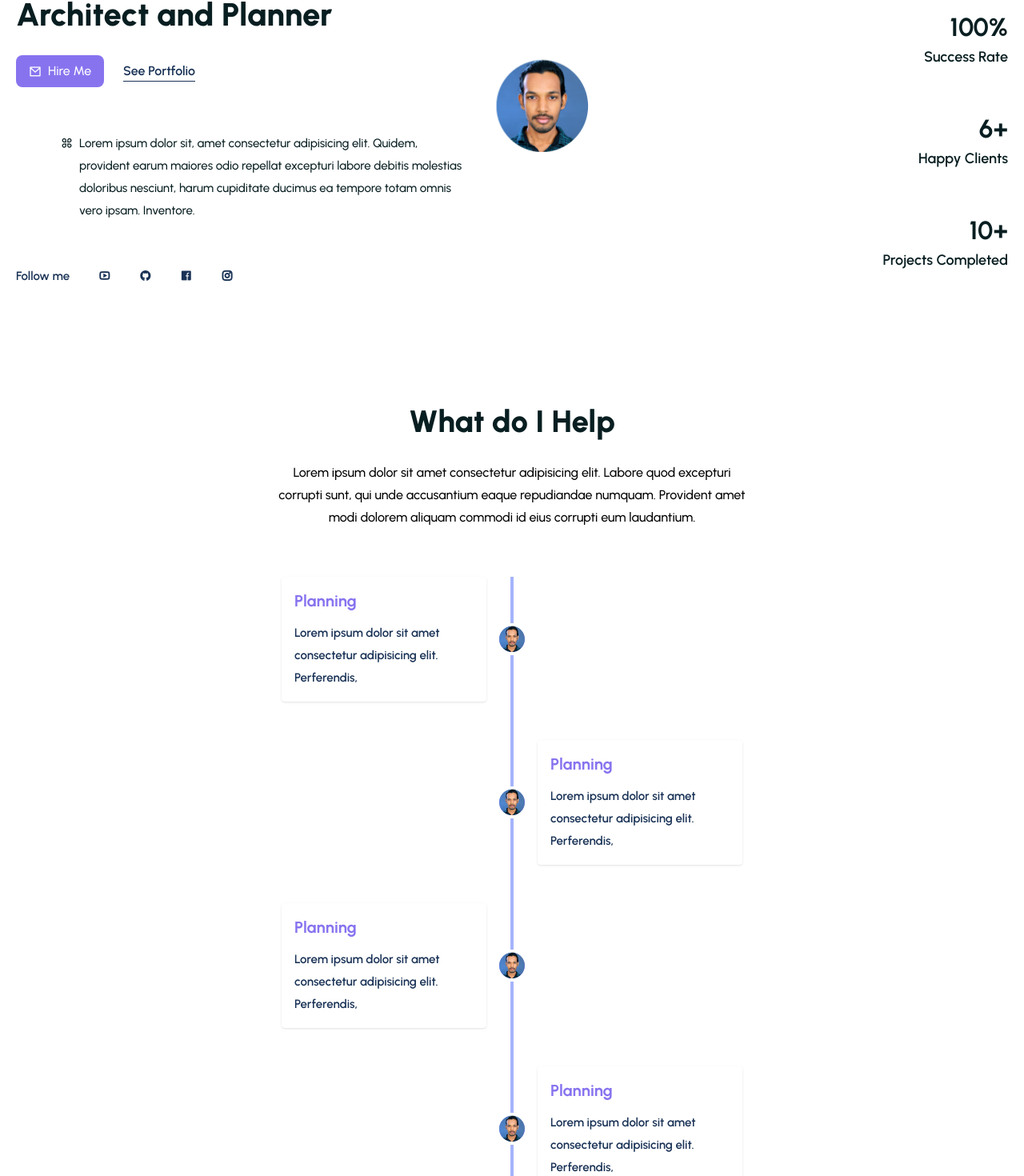
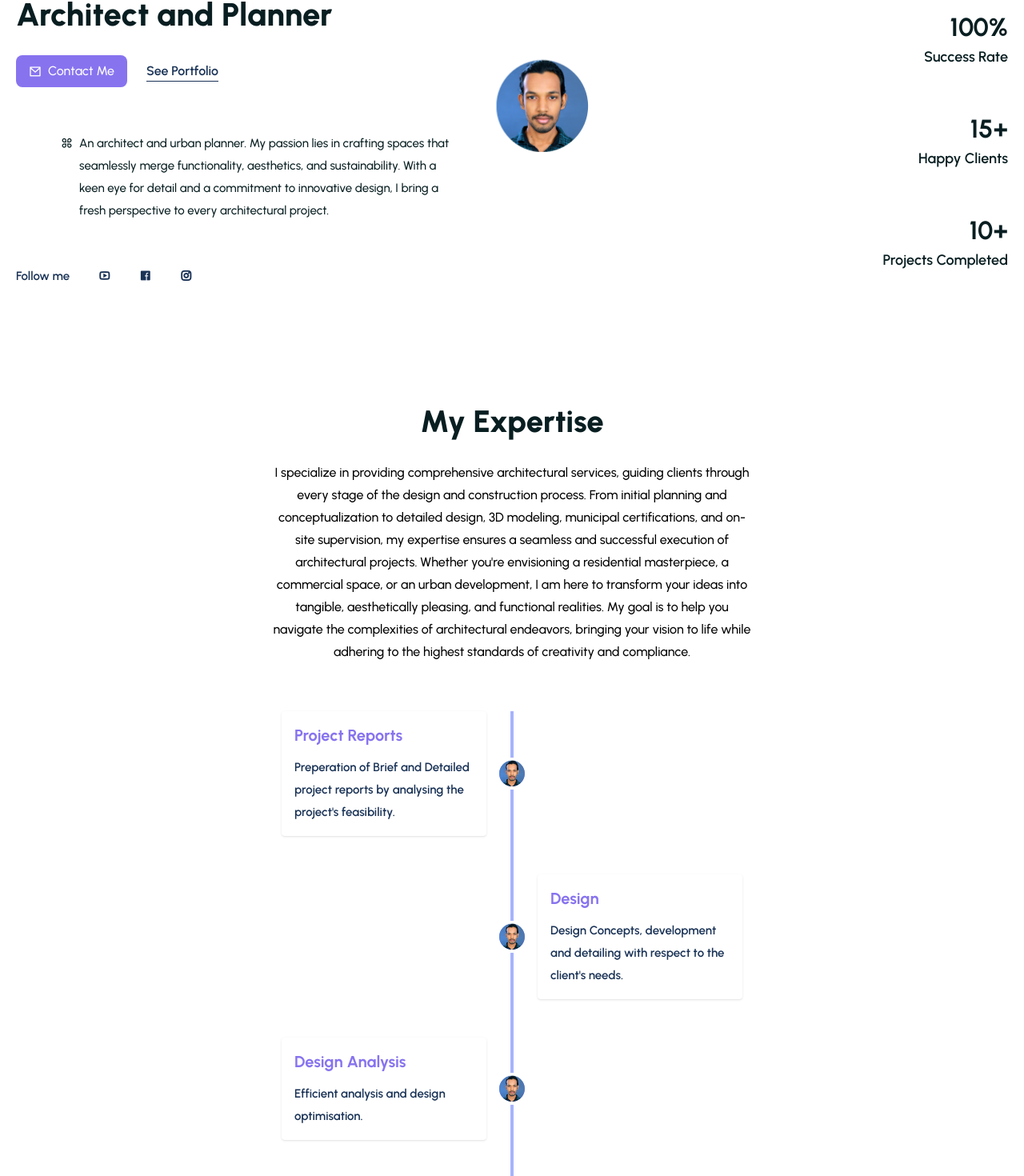
Before and after one commit to Arunarchitect/dockertest, a React (Vite) app: page / in a window 1280 px wide. Shown: the part 253-1723 px from the top of the page at 80% size. Built offline with nearby package versions, Linux system fonts and the light colour scheme.

Commit message:
corrected the wordings

```diff
--- a/src/components/Footer/Footer.jsx
+++ b/src/components/Footer/Footer.jsx
@@ -8,25 +8,25 @@ const Footer = () => {
         <div className="sm:flex items-center justify-between md:gap-8">
           <div className="w-full">
             <h2 className='text-[26px] leading-10 text-white font-[600] mb-5 md:text-[2rem]'>
-              Do you want to make beautiful Spaces?
+              Do you want to make beautiful and Functional Spaces?
             </h2>
             <a href="#contact">
-                        <button className='bg-primaryColor text-white font-[500] flex items-center gap-2 hover:bg-smallTextColor ease-in duration-300 py-2 px-4 rounded-[8px]'><i className="ri-mail-line"></i>Hire Me</button>
+                        <button className='bg-primaryColor text-white font-[500] flex items-center gap-2 hover:bg-smallTextColor ease-in duration-300 py-2 px-4 rounded-[8px]'><i className="ri-mail-line"></i>Contact Me</button>
                     </a>
           </div>
           <div className="w-full sm:w-1/2">
             <p className="text-gray-300 leading-7 mt-4 sm:mt-0">
-              Lorem ipsum dolor sit, amet consectetur adipisicing elit. Deserunt fuga, rem nisi, porro nihil quisquam dolorum iure, cum quia
+              For more of my updates you can -----!
             </p>
             <div className="flex items-center gap-4 flex-wrap md:gap-8 mt-10">
               <span className='text-gray-300 font-[600] text-[15px]'>
                 Follow me:
               </span>
-              <span className="w-[35px] h-[35px] bg-black p-1 rounded-[50px] cursor-pointer text-center">
+              {/* <span className="w-[35px] h-[35px] bg-black p-1 rounded-[50px] cursor-pointer text-center">
                 <a href="#github" className="text-gray-300 font-[500] text-[18px]">
                 <i className="ri-github-fill"></i>
                 </a>
-              </span>
+              </span> */}
               <span className="w-[35px] h-[35px] bg-black p-1 rounded-[50px] cursor-pointer text-center">
                 <a href="#github" className="text-gray-300 font-[500] text-[18px]">
                 <i className="ri-youtube-line"></i>
--- a/src/components/Header/Header.jsx
+++ b/src/components/Header/Header.jsx
@@ -64,9 +64,12 @@ const Header = () => {
                 {/* menu end */}
                 {/* menu right */}
                 <div className="flex items-center gap-4">
+                    <a href="#contact">
                     <button className='flex items-center gap-2 text-smallTextColor font-[600] border border-solid border-smallTextColor py-2 px-4 rounded-[8px] max-h-[40px] hover:bg-smallTextColor hover:text-white hover:font-[500] ease-in duration-200'>
                         <i className="ri-send-plane-line"></i>Lets Talk
                     </button>
+                    </a>
+
                     <span onClick={toggleMenu} className='text-2xl text-smallTextColor md:hidden cursor-pointer'><i className="ri-menu-line"></i></span>
                 </div>
                 {/* menu end right */}
--- a/src/components/UI/Hero.jsx
+++ b/src/components/UI/Hero.jsx
@@ -13,7 +13,7 @@ const Hero = () => {
                     <h1 data-aos="fade-up" data-aos-duration='1500' className='text-headingColor font-[800] text-[1.8rem] sm:text-[40px] leading-[35px] sm:leading-[46px] mt-5' >I am Arun Ravikumar <br /> Architect and Planner</h1>
                     <div data-aos="fade-up" data-aos-duration='1800' data-aos-delay='200' className="flex items-center gap-6 mt-7">
                     <a href="#contact">
-                        <button className='bg-primaryColor text-white font-[500] flex items-center gap-2 hover:bg-smallTextColor ease-in duration-300 py-2 px-4 rounded-[8px]'><i className="ri-mail-line"></i>Hire Me</button>
+                        <button className='bg-primaryColor text-white font-[500] flex items-center gap-2 hover:bg-smallTextColor ease-in duration-300 py-2 px-4 rounded-[8px]'><i className="ri-mail-line"></i>Contact Me</button>
                     </a>
                     <a href="#portfolio">
                         <button className=' text-smallTextColor font-[600] text-[16px] border-b  border-solid border-smallTextColor  '>See Portfolio</button>
@@ -22,7 +22,9 @@ const Hero = () => {
 
                 </div>
                     <p data-aos="fade-left" data-aos-duration='1500' className='flex gap-2 text-headingColor mt-14 font-[500] text-[15px] leading-7 sm:pl-14 sm:pr-10'>
-                        <span><i className="ri-apps-line"></i></span>Lorem ipsum dolor sit, amet consectetur adipisicing elit. Quidem, provident earum maiores odio repellat excepturi labore debitis molestias doloribus nesciunt, harum cupiditate ducimus ea tempore totam omnis vero ipsam. Inventore.</p>
+                        <span><i className="ri-apps-line"></i></span>
+                        An architect and urban planner. My passion lies in crafting spaces that seamlessly merge functionality, aesthetics, and sustainability. With a keen eye for detail and a commitment to innovative design, I bring a fresh perspective to every architectural project.
+                        </p>
                         <div className="flex items-center gap-9 mt-14">
                             <span className='text-smallTextColor  text-[15px] font-[600]'>
                                 Follow me
@@ -34,13 +36,13 @@ const Hero = () => {
                                     <i className="ri-youtube-line"></i>
                                 </a>
                             </span>
-                            <span>
+                            {/* <span>
                                 <a
                                 className='text-smallTextColor  text-[15px] font-[600]'
                                 href="#github">
                                     <i className="ri-github-fill"></i>
                                 </a>
-                            </span>
+                            </span> */}
                             <span>
                                 <a
                                 className='text-smallTextColor  text-[15px] font-[600]'
@@ -70,7 +72,7 @@ const Hero = () => {
                 <div className="md:basis-1/5 flex justify-between text-center mt-10 flex-wrap gap-3 md:mt-0 md:flex-col md:justify-end md:text-end">
                     <div className="mb-10">
                         <h2 className='text-headingColor font-[700] text-[32px]'>
-                            <CountUp start={0} end={6} duration={2} suffix='+' />
+                            <CountUp start={0} end={4} duration={2} suffix='+' />
                         </h2>
                         <h4 className='text-headingColor font-[600] text-[18px]'>Years of Experience</h4>
                     </div>
@@ -82,7 +84,7 @@ const Hero = () => {
                     </div>
                     <div className="mb-10">
                         <h2 className='text-headingColor font-[700] text-[32px]'>
-                            <CountUp start={0} end={6} duration={2} suffix='+' />
+                            <CountUp start={0} end={15} duration={2} suffix='+' />
                         </h2>
                         <h4 className='text-headingColor font-[600] text-[18px]'>Happy Clients</h4>
                     </div>
--- a/src/components/UI/Portfolio.jsx
+++ b/src/components/UI/Portfolio.jsx
@@ -57,7 +57,7 @@ const Portfolio = () => {
             <div className="flex items-center gap-4 flex-wrap mt-12">
                 {
                     portfolios.slice(0,nextItems)?.map((portfolio,index)=>(
-                        <div key={index} data-aos='fade-zoom-in' data-aos-delay='50' data-aos-duration='1000' className="group max-w-full xs:w-[98%] sm:w-[98%] md:w-[20%] lg:w-[32%] relative z-[1]">
+                        <div key={index} data-aos='fade-zoom-in' data-aos-delay='50' data-aos-duration='1000' className="group max-w-full xs:w-[98%] sm:w-[98%] md:w-[98%] lg:w-[32%] relative z-[1]">
                             <figure  className="customFigure">
                                 <img className='rounded-[18px] customFigure' src={portfolio.imgUrl} alt="" />
                             </figure>
--- a/src/components/UI/Services.jsx
+++ b/src/components/UI/Services.jsx
@@ -7,9 +7,9 @@ const Services = () => {
         <div className="container lg:pt-5">
             <div className="text-center">
                 <h2 className="text-headingColor font-[800] text-[2.4rem] mb-5">
-                    What do I Help
+                    My Expertise
                 </h2 >
-                <p className='lg:max-w-[600px] lg:mx-auto text-headngColor font-[500] text-[16px] leading-7'>Lorem ipsum dolor sit amet consectetur adipisicing elit. Labore quod excepturi corrupti sunt, qui unde accusantium eaque repudiandae numquam. Provident amet modi dolorem aliquam commodi id eius corrupti eum laudantium.</p>
+                <p className='lg:max-w-[600px] lg:mx-auto text-headngColor font-[500] text-[16px] leading-7'>I specialize in providing comprehensive architectural services, guiding clients through every stage of the design and construction process. From initial planning and conceptualization to detailed design, 3D modeling, municipal certifications, and on-site supervision, my expertise ensures a seamless and successful execution of architectural projects. Whether you're envisioning a residential masterpiece, a commercial space, or an urban development, I am here to transform your ideas into tangible, aesthetically pleasing, and functional realities. My goal is to help you navigate the complexities of architectural endeavors, bringing your vision to life while adhering to the highest standards of creativity and compliance.</p>
             </div>
             <div className="flex flex-col justify-center sm:py-12">
                 <div className="w-full py-3 px-2 sm:max-w-xl sm:mx-auto sm:px-0">
@@ -22,10 +22,10 @@ const Services = () => {
                                     <div className="w-full sm:w-1/2 sm:pr-8 ">
                                         <div data-aos='fade-right' className="bg-white p-4 rounded shadow group hover:bg-primaryColor cursor-pointer ease-in duration-150 ">
                                             <h3 className="text-primaryColor font-[700] mb-3 group-hover:text-white group-hover:font-[600] text-xl">
-                                                Planning
+                                            Project Reports
                                             </h3>
                                             <p className='text-[15px] text-smallTextColor group-hover:text-white group-hover:font-[500] leading-7'>
-                                                Lorem ipsum dolor sit amet consectetur adipisicing elit. Perferendis,
+                                                Preperation of Brief and Detailed project reports by analysing the project's feasibility.
                                             </p>
                                         </div>
                                     </div>
@@ -45,10 +45,10 @@ const Services = () => {
                                     <div className="w-full sm:w-1/2 sm:pl-8 ">
                                         <div data-aos='fade-left' className="bg-white p-4 rounded shadow group hover:bg-primaryColor cursor-pointer ease-in duration-150 ">
                                             <h3 className="text-primaryColor font-[700] mb-3 group-hover:text-white group-hover:font-[600] text-xl">
-                                                Planning
+                                                Design
                                             </h3>
                                             <p className='text-[15px] text-smallTextColor group-hover:text-white group-hover:font-[500] leading-7'>
-                                                Lorem ipsum dolor sit amet consectetur adipisicing elit. Perferendis,
+                                                Design Concepts, development and detailing with respect to the client's needs.
                                             </p>
                                         </div>
                                     </div>
@@ -67,10 +67,10 @@ const Services = () => {
                                     <div className="w-full sm:w-1/2 sm:pr-8 ">
                                         <div data-aos='fade-right' className="bg-white p-4 rounded shadow group hover:bg-primaryColor cursor-pointer ease-in duration-150 ">
                                             <h3 className="text-primaryColor font-[700] mb-3 group-hover:text-white group-hover:font-[600] text-xl">
-                                                Planning
+                                                Design Analysis
                                             </h3>
                                             <p className='text-[15px] text-smallTextColor group-hover:text-white group-hover:font-[500] leading-7'>
-                                                Lorem ipsum dolor sit amet consectetur adipisicing elit. Perferendis,
+                                                Efficient analysis and design optimisation.
                                             </p>
                                         </div>
                                     </div>
@@ -90,10 +90,10 @@ const Services = () => {
                                     <div className="w-full sm:w-1/2 sm:pl-8 ">
                                         <div data-aos='fade-left' className="bg-white p-4 rounded shadow group hover:bg-primaryColor cursor-pointer ease-in duration-150 ">
                                             <h3 className="text-primaryColor font-[700] mb-3 group-hover:text-white group-hover:font-[600] text-xl">
-                                                Planning
+                                                Documentation.
                                             </h3>
                                             <p className='text-[15px] text-smallTextColor group-hover:text-white group-hover:font-[500] leading-7'>
-                                                Lorem ipsum dolor sit amet consectetur adipisicing elit. Perferendis,
+                                                Proper Documentations for various requirements including regulatory approvals etc.
                                             </p>
                                         </div>
                                     </div>
```
Also changed, not shown: src/assets/data/portData.js (+4 -3 lines), src/components/UI/Contact.jsx (+6 -6 lines), src/images/p1.jpg (added), 1 other file (tests, documents, lock files or other folders).
